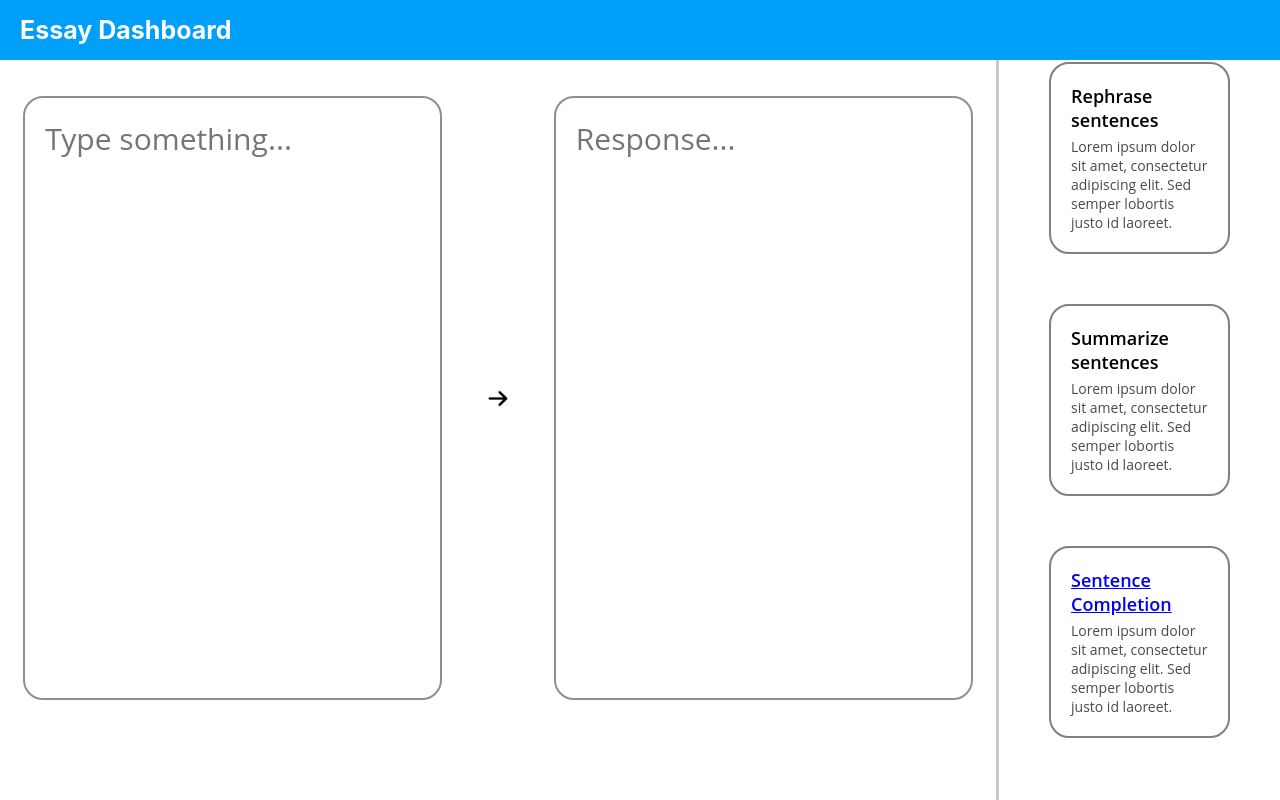
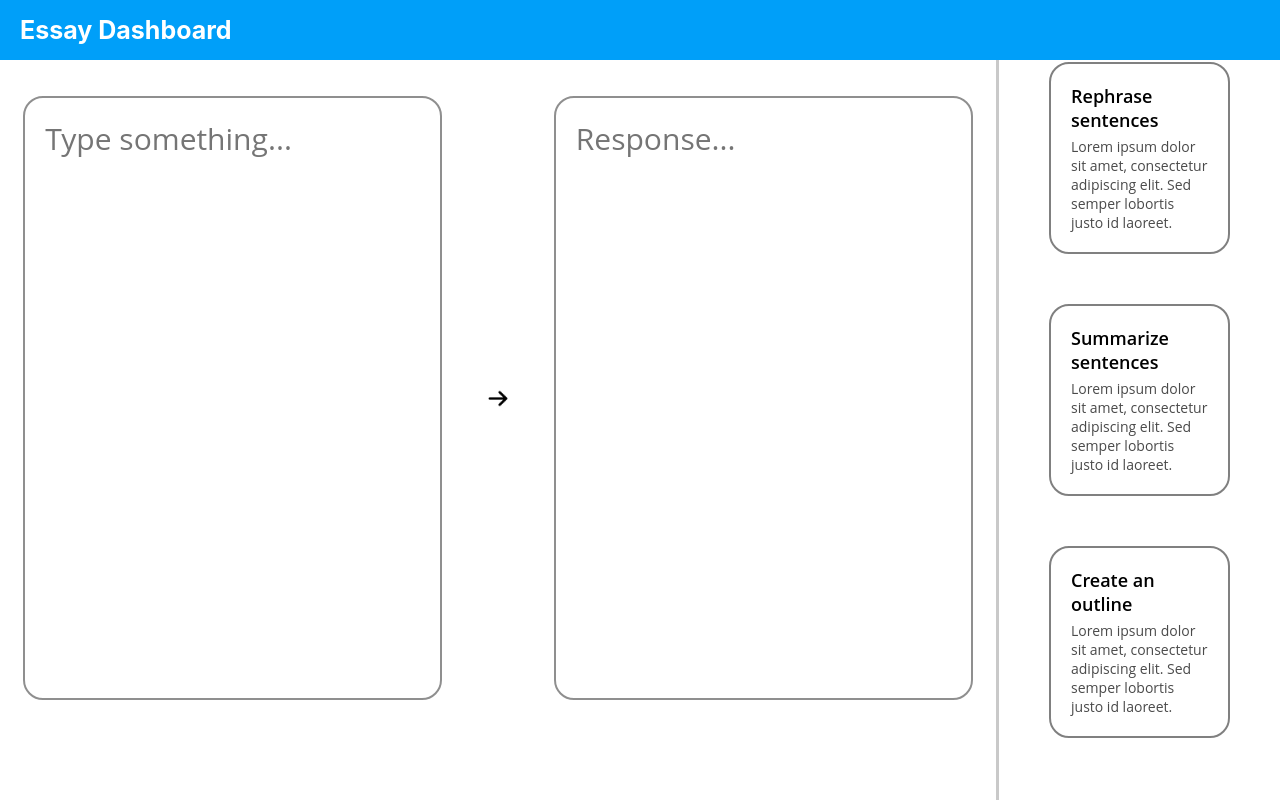
Before and after one commit to jakob-bjorner/essay-dashboard, a React (Create React App) app in the folder essay-dashboard/: page /home in a window 1280 px wide. Built offline with nearby package versions, Linux system fonts and the light colour scheme.

Commit message:
merged rishi with sean

```diff
--- a/essay-dashboard/src/App.css
+++ b/essay-dashboard/src/App.css
@@ -9,12 +9,11 @@ button {
 }
 .closed-sidebar {
 	background-color: black;
-
 }
 .essay-header {
 	width: 100vw;
 	height: 60px;
-	background-color: #009FF9;
+	background-color: #009ff9;
 	text-align: left;
 	color: white;
 	font-size: 25px;
@@ -30,10 +29,6 @@ button {
 	margin-right: 20px;
 }
 .title {
-	flex: auto;
-}
-
-.menu {
 	flex: auto;
 }
 
@@ -74,13 +69,17 @@ button {
 	align-items: center;
 	justify-content: center;
 }
-
-.btn-holder > .function-btn {
+.function-btn > .heading {
+	padding-bottom: 5px;
+	font-size: 18px;
+	font-weight: 600;
+	transition: 0.25s ease-in-out;
+}
+.function-btn {
 	flex: auto;
-	font-family: "Open Sans";
+	font-family: 'Open Sans';
 	margin-top: 25px;
 	margin-bottom: 25px;
-	/* max-height: 150px; */
 	font-size: 20px;
 	text-align: left;
 	padding: 20px;
@@ -88,33 +87,61 @@ button {
 	outline: none;
 	border: 2px solid gray;
 	background-color: white;
-	transition: 0.4s ease-in-out;
-
+	transition: 0.25s ease-in-out;
 }
-
-.btn-holder > .function-btn:hover {
-	background-color:rgb(250, 250, 250);
-	border: 2px solid black;
-	transition: 0.4s ease-in-out;
-	cursor: pointer
-
+.function-btn:hover {
+	background-color: rgb(250, 250, 250);
+	border: 2px solid #009ff9;
+	transition: 0.25s ease-in-out;
+	cursor: pointer;
 }
-.function-btn > .heading {
+.function-btn:hover > .heading {
+	color: #009ff9;
+	transition: 0.25s ease-in-out;
+}
+.function-btn:hover > .description {
+	color: #009ff9;
+	transition: 0.25s ease-in-out;
+}
+.active-function-btn {
+	flex: auto;
+	font-family: 'Open Sans';
+	margin-top: 25px;
+	margin-bottom: 25px;
+	font-size: 20px;
+	text-align: left;
+	padding: 20px;
+	border-radius: 20px;
+	outline: none;
+	background-color: white;
+	transition: 0.25s ease-in-out;
+	border: 2px solid #009ff9;
+}
+.active-function-btn:hover {
+	background-color: rgb(250, 250, 250);
+	transition: 0.25s ease-in-out;
+	cursor: pointer;
+	border: 2px solid #009ff9;
+}
+.active-heading {
 	padding-bottom: 5px;
 	font-size: 18px;
 	font-weight: 600;
+	transition: 0.25s ease-in-out;
+	color: #009ff9;
 }
+.active-description {
+	font-size: 14px;
+	color: #009ff9;
+	transition: 0.4s ease-in-out;
+}
+
 .function-btn > .description {
 	font-size: 14px;
-	color:rgb(74, 74, 74);
+	color: rgb(74, 74, 74);
 	transition: 0.4s ease-in-out;
-
 }
 
-.function-btn:hover > .description {
-	color: black;
-	transition: 0.4s ease-in-out;
-}
 .text-input-output > form > textarea {
 	resize: none;
 	font-size: 30px;
@@ -124,13 +151,12 @@ button {
 	border-radius: 20px;
 	height: 70vh;
 	min-width: 27.5vw;
-	/* box-shadow: rgba(17, 17, 26, 0.1) 0px 8px 24px,
-		rgba(17, 17, 26, 0.1) 0px 16px 56px, rgba(17, 17, 26, 0.1) 0px 24px 80px; */
 	padding: 20px;
 	transition: 0.5s ease-in-out;
 }
 
-.text-input-output > form > textarea:hover,  .text-input-output > form > textarea:focus{
+.text-input-output > form > textarea:hover,
+.text-input-output > form > textarea:focus {
 	border: 2px solid rgb(74, 74, 74);
 	transition: 0.5s ease-in-out;
 }
@@ -143,7 +169,6 @@ button {
 	transition: 0.2s ease-in-out;
 	border: 2px solid white;
 	background-color: white;
-
 }
 
 .text-input-output > button:hover {
--- a/essay-dashboard/src/routes/home.js
+++ b/essay-dashboard/src/routes/home.js
@@ -4,6 +4,24 @@ import React, { useState, setState, useRef, useEffect } from 'react';
 
 export default function Home() {
     const [input, setInput] = useState('');
+	const [styles, setStyles] = useState([
+		{
+			function_btn: 'function-btn',
+			description: 'description',
+			heading: 'heading',
+		},
+		{
+			function_btn: 'function-btn',
+			description: 'description',
+			heading: 'heading',
+		},
+		{
+			function_btn: 'function-btn',
+			description: 'description',
+			heading: 'heading',
+		},
+	]);
+
 	function handleChange(event) {
 		setInput(event.target.value);
 	}
@@ -11,8 +29,46 @@ export default function Home() {
 		alert(input);
 		event.preventDefault();
 	}
+	var addStyles = (index) => {
+		let newStyles = [...styles];
+		for (let i = 0; i < newStyles.length; i++) {
+			if (i == index) {
+				newStyles[i] = {
+					function_btn: 'active-function-btn',
+					description: 'active-description',
+					heading: 'active-heading',
+				};
+			} else {
+				newStyles[i] = {
+					function_btn: 'function-btn',
+					description: 'description',
+					heading: 'heading',
+				};
+			}
+		}
+		setStyles(newStyles);
+		console.log(newStyles);
+	};
+	useEffect(() => {
+		console.log(styles);
+	}, [styles]);
+
+	function SidebarButton(props) {
 		return (
-        <div className="box">
+			<button
+				onClick={() => addStyles(props.index)}
+				className={styles[props.index].function_btn}
+			>
+				<div className={styles[props.index].heading}>{props.heading}</div>
+				<div className={styles[props.index].description}>
+					{props.description}
+				</div>
+			</button>
+		);
+	}
+
+	function SummarizeInterface(props) {
+		return (
 			<div className="text-input-output">
 				<form>
 					<textarea
@@ -33,24 +89,62 @@ export default function Home() {
 						placeholder="Response..."
 					></textarea>
 				</form>
-
 			</div>
+		);
+	}
+	function SummarizeSentences(props) {
+		return (
+			<div className="text-input-output">
+				<form>
+					<textarea
+						type="text"
+						className="input"
+						placeholder="Type something..."
+						onChange={handleChange}
+						align="left"
+					></textarea>
+				</form>
+				<button onClick={handleSubmit}>
+					<img src={arrow} className="arrow" alt="arrow"></img>
+				</button>
+				<form>
+					<textarea
+						type="text"
+						className="output"
+						placeholder="Response..."
+					></textarea>
+				</form>
+			</div>
+		);
+	}
+	return (
+		<div className="App">
+			<div className="essay-header">
+				<div className="title">Essay Dashboard</div>
+			</div>
+			<div className="box">
+				<SummarizeInterface />
 				<div className="function-sidebar">
 					<div className="btn-holder">
-					<button className="function-btn">
-						<div className="heading">Rephrase sentences</div>
-						<div className="description">Lorem ipsum dolor sit amet, consectetur adipiscing elit. Sed semper lobortis justo id laoreet. </div>
-					</button>
-					<button className="function-btn">
-						<div className="heading">Summarize sentences</div>
-						<div className="description">Lorem ipsum dolor sit amet, consectetur adipiscing elit. Sed semper lobortis justo id laoreet. </div>
-					</button>
-					<button className="function-btn">
-						<div className="heading">
-							<Link to="/completion">Sentence Completion</Link>
+						<SidebarButton
+							index={0}
+							heading="Rephrase sentences"
+							description="Lorem ipsum dolor sit amet, consectetur adipiscing elit. Sed
+								semper lobortis justo id laoreet."
+						/>
+						<SidebarButton
+							index={1}
+							heading="Summarize sentences"
+							description="Lorem ipsum dolor sit amet, consectetur adipiscing elit. Sed
+								semper lobortis justo id laoreet."
+						/>
+						<SidebarButton
+							index={2}
+							heading="Create an outline"
+							description="Lorem ipsum dolor sit amet, consectetur adipiscing elit. Sed
+								semper lobortis justo id laoreet."
+						/>
 					</div>
-						<div className="description">Lorem ipsum dolor sit amet, consectetur adipiscing elit. Sed semper lobortis justo id laoreet. </div>
-					</button>
 				</div>
 			</div>
 		</div>
```
Lines whose indentation alone changed are shown as unchanged.
